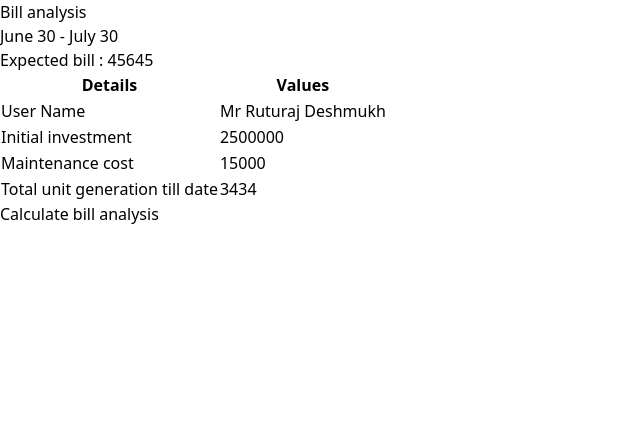
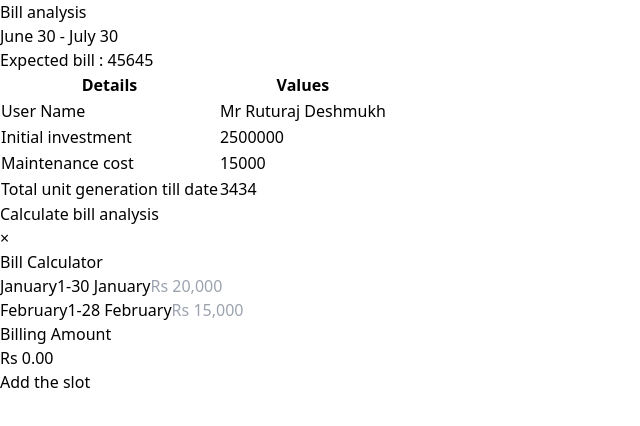
Before and after one commit to ruturaj9696/AdminDashboard, a React (Vite) app: page / in a window 1280 px wide. Both pictures are taken after a click on the button "Calculate bill analysis". Shown: the top 426 px of the page, without its empty margins (0-640 px from the left). Built offline with nearby package versions, Linux system fonts and the light colour scheme.

Commit message:
BillAnalysis component completed

```diff
--- a/src/components/PlantLayout.jsx/BillAnalysis.jsx
+++ /dev/null
@@ -1,46 +0,0 @@
-import React from "react";
-import Button from "./Button";
-
-const BillAnalysis = () => {
-  return (
-    <div className="max-w-lg mx-auto bg-white shadow-md rounded-sm  overflow-hidden mt-10">
-      <div className="p-4 text-left ml-10">
-        <h2 className="text-lg font-semibold">Bill analysis</h2>
-        <p>June 30 - July 30 </p>
-        <p>Expected bill : 45645</p>
-      </div>
-
-      <div className=" flex justify-center">
-        <table className="">
-          <tbody>
-            <tr className="bg-[#AFDE9A] mt-2" >
-              <th className="border p-2 text-center">Details</th>
-              <th className="border p-2 text-center font-medium">Values</th>
-            </tr>
-            <tr>
-              <td className="border p-2 text-center font-semibold text-[#333333]">User Name</td>
-              <td className="border p-2 text-center">Mr Ruturaj Deshmukh</td>
-            </tr>
-            <tr>
-              <td className="border p-2 text-center font-semibold text-[#333333]">Initial investment</td>
-              <td className="border p-2 text-center">2500000</td>
-            </tr>
-            <tr>
-              <td className="border p-2 text-center font-semibold text-[#333333]">Maintenance cost</td>
-              <td className="border p-2 text-center">15000</td>
-            </tr>
-            <tr>
-              <td className="border p-2 text-center font-semibold text-[#333333]">Total unit generation till date</td>
-              <td className="border p-2 text-center">3434</td>
-            </tr>
-          </tbody>
-        </table>
-      </div>
-      <div className="flex justify-center">
-        <Button text={"Calculate bill analysis"} />
-      </div>
-    </div>
-  );
-};
-
-export default BillAnalysis;
--- /dev/null
+++ b/src/components/PlantLayout.jsx/BillAnalysis/BillAnalysis.jsx
@@ -0,0 +1,82 @@
+import React, { useState } from "react";
+import Button from "../Button";
+import BillAnalysisCalculator from "./BillAnalysisCalculator";
+
+const BillAnalysis = () => {
+  const [isModalOpen, setIsModalOpen] = useState(false);
+
+  const openModal = () => {
+    setIsModalOpen(true);
+  };
+
+  const closeModal = () => {
+    setIsModalOpen(false);
+  };
+
+  return (
+    <div className="max-w-lg mx-auto bg-white shadow-md rounded-sm  overflow-hidden mt-10">
+      <div className="p-4 text-left ml-10">
+        <h2 className="text-lg font-semibold">Bill analysis</h2>
+        <p>June 30 - July 30 </p>
+        <p>Expected bill : 45645</p>
+      </div>
+
+      <div className=" flex justify-center">
+        <table className="">
+          <tbody>
+            <tr className="bg-[#AFDE9A] mt-2">
+              <th className="border p-2 text-center">Details</th>
+              <th className="border p-2 text-center font-medium">Values</th>
+            </tr>
+            <tr>
+              <td className="border p-2 text-center font-semibold text-[#333333]">
+                User Name
+              </td>
+              <td className="border p-2 text-center">Mr Ruturaj Deshmukh</td>
+            </tr>
+            <tr>
+              <td className="border p-2 text-center font-semibold text-[#333333]">
+                Initial investment
+              </td>
+              <td className="border p-2 text-center">2500000</td>
+            </tr>
+            <tr>
+              <td className="border p-2 text-center font-semibold text-[#333333]">
+                Maintenance cost
+              </td>
+              <td className="border p-2 text-center">15000</td>
+            </tr>
+            <tr>
+              <td className="border p-2 text-center font-semibold text-[#333333]">
+                Total unit generation till date
+              </td>
+              <td className="border p-2 text-center">3434</td>
+            </tr>
+          </tbody>
+        </table>
+      </div>
+      <div className="flex justify-center">
+        <Button
+          text={"Calculate bill analysis"}
+          onClick={openModal}
+        />
+      </div>
+      <div>
+        {isModalOpen && (
+          <div className="fixed inset-0 flex items-center justify-center bg-black bg-opacity-50">
+            <div className="bg-white p-4 rounded-md shadow-md max-w-lg mx-auto">
+              <div className="flex justify-end mb-4">
+                <button onClick={closeModal} className="text-gray-500">
+                  &times;
+                </button>
+              </div>
+                <BillAnalysisCalculator/>
+            </div>
+          </div>
+        )}
+      </div>
+    </div>
+  );
+};
+
+export default BillAnalysis;
--- /dev/null
+++ b/src/components/PlantLayout.jsx/BillAnalysis/BillAnalysisCalculator.jsx
@@ -0,0 +1,48 @@
+import React, { useState, useEffect } from "react";
+import Button from "../Button";
+
+const BillAnalysisCalculator = () => {
+  const [januaryAmount, setJanuaryAmount] = useState(0);
+  const [februaryAmount, setFebruaryAmount] = useState(0);
+  const [totalAmount, setTotalAmount] = useState(0);
+
+  useEffect(() => {
+    const total = parseFloat(januaryAmount) + parseFloat(februaryAmount);
+    setTotalAmount(total);
+  }, [januaryAmount, februaryAmount]);
+
+  return (
+    <div className="w-96">
+      <div className="text-center mb-6">
+        <h2 className="text-xl font-semibold">Bill Calculator</h2>
+      </div>
+      <div className="flex items-center justify-between mb-4">
+        <span>January</span>
+        <span>1-30 January</span>
+        <input
+          className="border border-gray-300 rounded-md p-2"
+          placeholder="Rs 20,000"
+          onChange={(e) => setJanuaryAmount(e.target.value)}
+        />
+      </div>
+      <div className="flex items-center justify-between mb-4">
+        <span>February</span>
+        <span>1-28 February</span>
+        <input
+          className="border border-gray-300 rounded-md p-2"
+          placeholder="Rs 15,000"
+          onChange={(e) => setFebruaryAmount(e.target.value)}
+        />
+      </div>
+      <div className="text-center mt-8 mb-4">
+        <h3 className="text-lg font-semibold">Billing Amount</h3>
+        <div className="border  m-1 p-1">{`Rs ${totalAmount.toFixed(2)}`}</div>
+      </div>
+      <div className="flex justify-center">
+        <Button text={"Add the slot"} />
+      </div>
+    </div>
+  );
+};
+
+export default BillAnalysisCalculator;
--- a/src/components/PlantLayout.jsx/Button.jsx
+++ b/src/components/PlantLayout.jsx/Button.jsx
@@ -1,13 +1,18 @@
-import React from 'react';
+import React from "react";
 
-const Button = ({text}) => {
+const Button = ({ text, onClick }) => {
   return (
     <div>
       <div className="p-4">
-        <button className="w-48 bg-[#56BA28] text-white py-2 rounded-md">{text}</button>
+        <button
+          onClick={onClick}
+          className="w-48 bg-[#56BA28] text-white py-2 rounded-md"
+        >
+          {text}
+        </button>
       </div>
     </div>
   );
-}
+};
 
 export default Button;
```
Also changed, not shown: src/App.jsx (+4 -7 lines).
